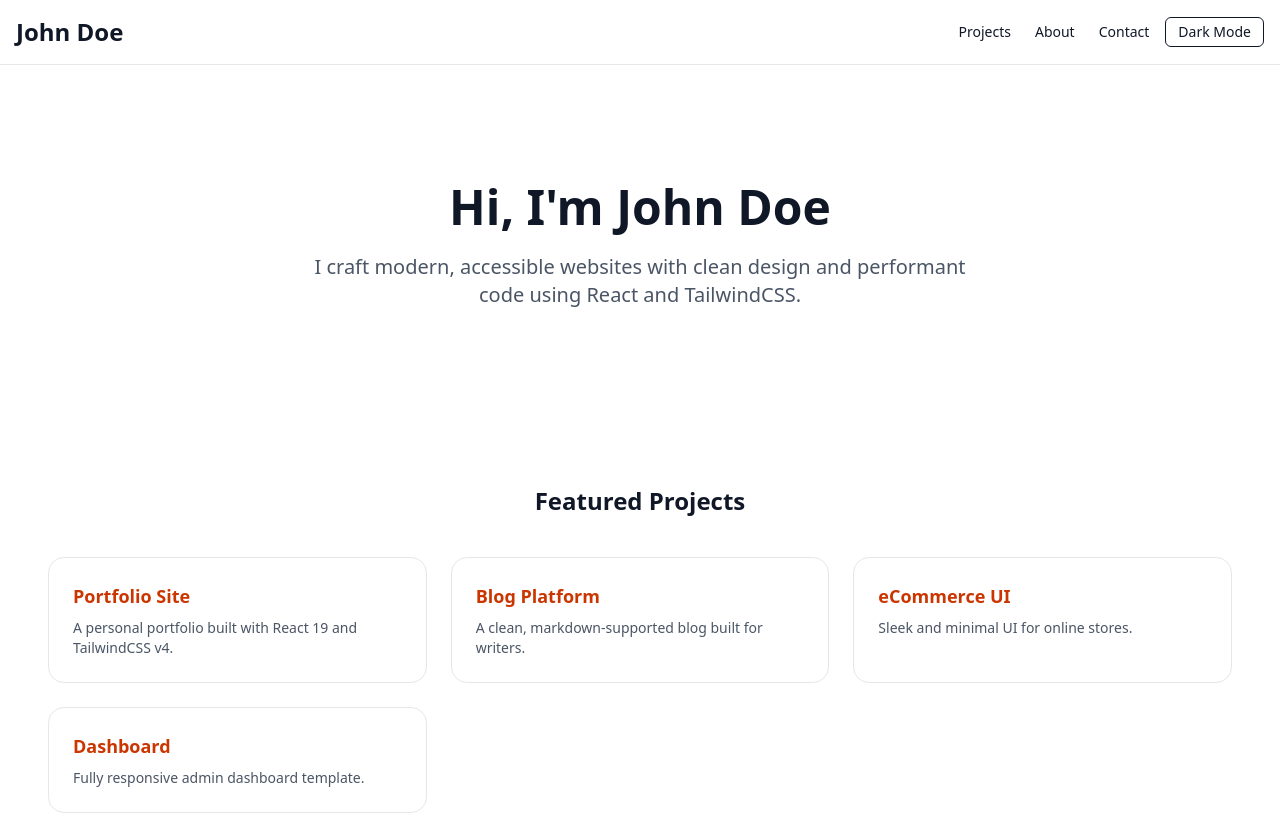
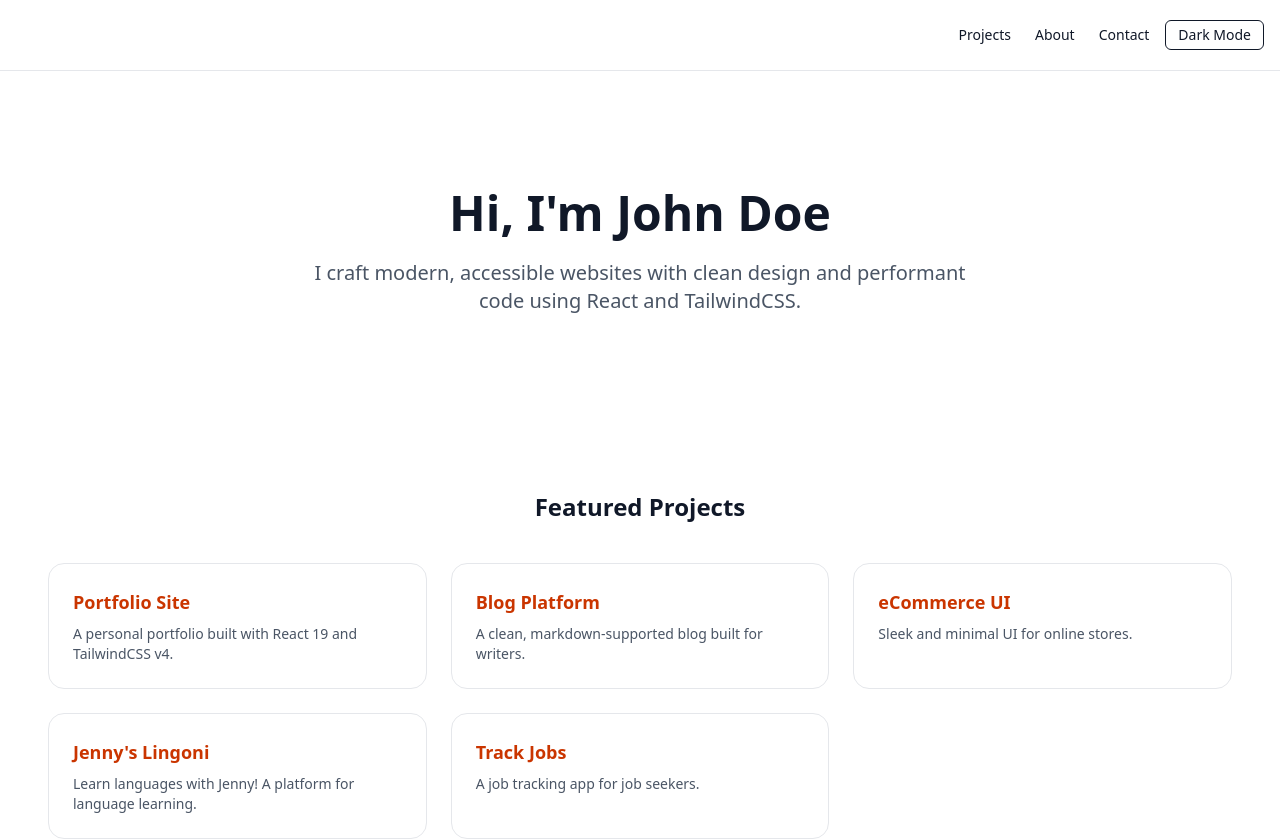
Before and after one commit to sovoessi/webmaster-dahkid, a React (Vite) app: page / in a window 1280 px wide. Shown: the top 840 px of the page. Built offline with nearby package versions, Linux system fonts and the light colour scheme.

Commit message:
added logo

```diff
--- a/src/App.jsx
+++ b/src/App.jsx
@@ -23,8 +23,12 @@ const projectsData = [
 		description: "Sleek and minimal UI for online stores.",
 	},
 	{
-		title: "Dashboard",
-		description: "Fully responsive admin dashboard template.",
+		title: "Jenny's Lingoni",
+		description: "Learn languages with Jenny! A platform for language learning.",
+	},
+	{
+		title: "Track Jobs",
+		description: "A job tracking app for job seekers.",
 	},
 ];
 
--- a/src/components/Header.jsx
+++ b/src/components/Header.jsx
@@ -1,7 +1,16 @@
+
+import logo from '../assets/dahomeykid_logo.png';
+
 const Header = ({ darkMode, setDarkMode }) => (
 	<header className='py-4 border-b border-gray-200 dark:border-gray-700 sticky top-0 bg-warm-50 dark:bg-gray-900 z-10'>
 		<nav className='max-w-7xl mx-auto px-4 flex justify-between items-center'>
-			<h1 className='text-xl md:text-2xl font-bold'>John Doe</h1>
+			<a className='hover:text-orange-600 dark:hover:text-orange-400' href='#hero'>
+				<image
+					src={logo}
+					alt='Logo'
+					className='h-8 w-8 mr-2 inline-block'
+				/>
+			</a>
 			<div className='flex items-center gap-4'>
 				<ul className='hidden sm:flex gap-4 sm:gap-6 text-sm'>
 					<li>
```
Also changed, not shown: src/assets/dahomeykid_logo.png (added).
